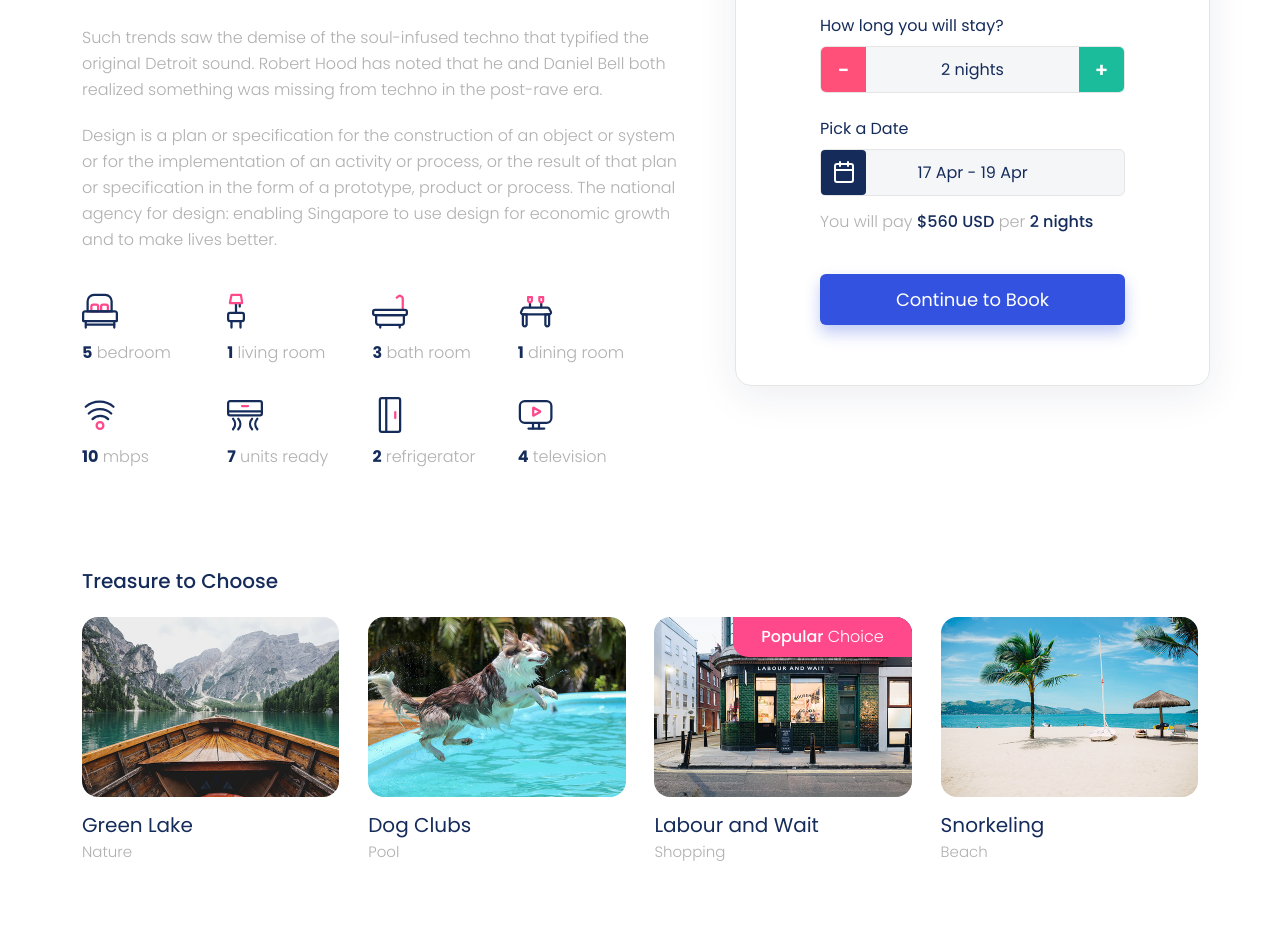
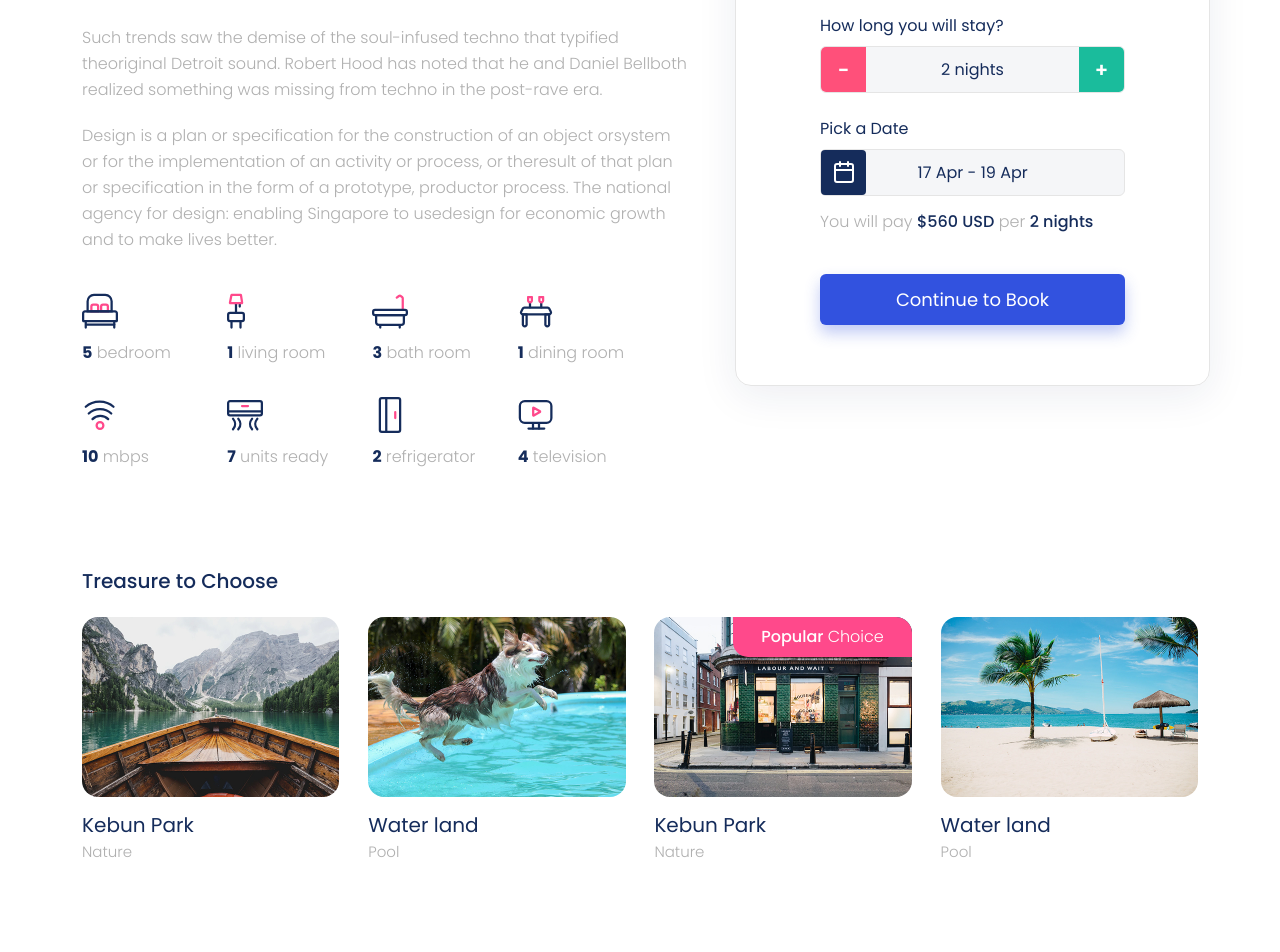
Before and after one commit to rakhaadrida/property-rental-react, a React (Vite) app: page /properties/1 in a window 1280 px wide. Shown: the part 1040-1992 px from the top of the page. Built offline with nearby package versions, Linux system fonts and the light colour scheme.

Commit message:
[feat] property details page

```diff
--- a/specs/itemDetails.json
+++ b/specs/itemDetails.json
@@ -1,74 +1,74 @@
 {
-  "_id": "asd1293uasdads1",
+  "_id": "1",
   "name": "Village Angga",
   "type": "Hotel",
   "imageUrls": [
     {
-      "_id": "asd1293uasdads1",
-      "url": "/images/img-featured-1.jpg"
+      "_id": "1",
+      "url": "/assets/images/details-page/main-image.jpg"
     },
     {
-      "_id": "asd1293uasdads1",
-      "url": "/images/img-featured-2.jpg"
+      "_id": "2",
+      "url": "/assets/images/details-page/item-image-1.jpg"
     },
     {
-      "_id": "asd1293uasdads1",
-      "url": "/images/img-featured-3.jpg"
+      "_id": "3",
+      "url": "/assets/images/details-page/item-image-2.jpg"
     }
   ],
   "country": "Indonesia",
   "city": "Bogor",
-  "price": "52",
+  "price": 280,
   "unit": "night",
   "isPopular": true,
   "hasBackyard": true,
   "description": "<p>Minimal techno is a minimalist subgenre of techno music. It ischaracterized by a stripped-down aesthetic that exploits the use ofrepetition and understated development. Minimal techno is thought tohave been originally developed in the early 1990s by Detroit-basedproducers Robert Hood and Daniel Bell.</p><p>Such trends saw the demise of the soul-infused techno that typified theoriginal Detroit sound. Robert Hood has noted that he and Daniel Bellboth realized something was missing from techno in the post-rave era.</p><p>Design is a plan or specification for the construction of an object orsystem or for the implementation of an activity or process, or theresult of that plan or specification in the form of a prototype, productor process. The national agency for design: enabling Singapore to usedesign for economic growth and to make lives better.</p>",
   "features": [
     {
-      "_id": "asd1293uasdads1",
-      "qty": "3",
+      "_id": "1",
+      "qty": "5",
       "name": "bedroom",
       "imageUrl": "/images/icon-bedroom.svg"
     },
     {
-      "_id": "asd1293uasdads1",
+      "_id": "2",
       "qty": "1",
       "name": "living room",
       "imageUrl": "/images/icon-livingroom.svg"
     },
     {
-      "_id": "asd1293uasdads1",
-      "qty": "2",
+      "_id": "3",
+      "qty": "3",
       "name": "bath room",
       "imageUrl": "/images/icon-bathroom.svg"
     },
     {
-      "_id": "asd1293uasdads1",
+      "_id": "4",
       "qty": "1",
       "name": "dining room",
       "imageUrl": "/images/icon-diningroom.svg"
     },
     {
-      "_id": "asd1293uasdads1",
+      "_id": "5",
       "qty": "10",
       "name": "mbps",
       "imageUrl": "/images/icon-wifi.svg"
     },
     {
-      "_id": "asd1293uasdads1",
-      "qty": "2",
+      "_id": "6",
+      "qty": "7",
       "name": "units ready",
       "imageUrl": "/images/icon-airconditioner.svg"
     },
     {
-      "_id": "asd1293uasdads1",
+      "_id": "7",
       "qty": "2",
       "name": "refrigerator",
       "imageUrl": "/images/icon-refrigerator.svg"
     },
     {
-      "_id": "asd1293uasdads1",
-      "qty": "1",
+      "_id": "8",
+      "qty": "4",
       "name": "television",
       "imageUrl": "/images/icon-tv.svg"
     }
@@ -78,25 +78,26 @@
       "_id": "asd1293uasdads1",
       "name": "Kebun Park",
       "type": "Nature",
-      "imageUrl": "/images/categoryItem1.png"
+      "imageUrl": "/assets/images/details-page/treasure-1.jpg"
     },
     {
       "_id": "asd1293uasdads1",
       "name": "Water land",
       "type": "Pool",
-      "imageUrl": "/images/categoryItem2.png"
+      "imageUrl": "/assets/images/details-page/treasure-2.jpg"
     },
     {
       "_id": "asd1293uasdads1",
       "name": "Kebun Park",
       "type": "Nature",
-      "imageUrl": "/images/categoryItem3.png"
+      "imageUrl": "/assets/images/details-page/treasure-3.jpg",
+      "isPopular": true
     },
     {
       "_id": "asd1293uasdads1",
       "name": "Water land",
       "type": "Pool",
-      "imageUrl": "/images/categoryItem4.png"
+      "imageUrl": "/assets/images/details-page/treasure-4.jpg"
     }
   ],
   "categories": [
@@ -140,12 +141,12 @@
     }
   ],
   "testimonial": {
-    "_id": "asd1293uasdads1",
-    "imageUrl": "/images/testimonial-detailspage.jpg",
+    "_id": "1",
+    "imageUrl": "/assets/images/details-page/testimonial.jpg",
     "name": "Happy Family",
-    "rate": 4.25,
-    "content": "What a great trip with my family and I should try again and again next time soon...",
-    "familyName": "Angga",
-    "familyOccupation": "UI Designer"
+    "rate": 5,
+    "content": "As a wife I can pick a great trip with my own lovely family ... thank you!",
+    "familyName": "Anggi",
+    "familyOccupation": "Product Designer"
   }
 }
--- a/src/pages/PropertyDetail.tsx
+++ b/src/pages/PropertyDetail.tsx
@@ -4,67 +4,7 @@ import Activities from "../sections/detail/Activities";
 import DetailTestimonial from "../sections/detail/DetailTestimonial";
 import Navbar from "../components/navbar/Navbar";
 import Footer from "../components/footer/Footer";
-
-const property = {
-  name: "Village Angga",
-  city: "Bogor",
-  country: "Indonesia",
-  price: 280,
-  unit: "night",
-  images: [
-    "/assets/images/details-page/main-image.jpg",
-    "/assets/images/details-page/item-image-1.jpg",
-    "/assets/images/details-page/item-image-2.jpg",
-  ],
-  description:
-    "<p>Minimal techno is a minimalist subgenre of techno music. It is characterized by a stripped-down aesthetic that exploits the use of repetition and understated development. Minimal techno is thought to have been originally developed in the early 1990s by Detroit-based producers Robert Hood and Daniel Bell.</p><p>Such trends saw the demise of the soul-infused techno that typified the original Detroit sound. Robert Hood has noted that he and Daniel Bell both realized something was missing from techno in the post-rave era.</p><p>Design is a plan or specification for the construction of an object or system or for the implementation of an activity or process, or the result of that plan or specification in the form of a prototype, product or process. The national agency for design: enabling Singapore to use design for economic growth and to make lives better.</p>",
-  features: [
-    { _id: "1", qty: "5", name: "bedroom", imageUrl: "" },
-    { _id: "2", qty: "1", name: "living room", imageUrl: "" },
-    { _id: "3", qty: "3", name: "bath room", imageUrl: "" },
-    { _id: "4", qty: "1", name: "dining room", imageUrl: "" },
-    { _id: "5", qty: "10", name: "mbps", imageUrl: "" },
-    { _id: "6", qty: "7", name: "units ready", imageUrl: "" },
-    { _id: "7", qty: "2", name: "refrigerator", imageUrl: "" },
-    { _id: "8", qty: "4", name: "television", imageUrl: "" },
-  ],
-  activities: [
-    {
-      _id: "1",
-      name: "Green Lake",
-      type: "Nature",
-      imageUrl: "/assets/images/details-page/treasure-1.jpg",
-    },
-    {
-      _id: "2",
-      name: "Dog Clubs",
-      type: "Pool",
-      imageUrl: "/assets/images/details-page/treasure-2.jpg",
-    },
-    {
-      _id: "3",
-      name: "Labour and Wait",
-      type: "Shopping",
-      imageUrl: "/assets/images/details-page/treasure-3.jpg",
-      isPopular: true,
-    },
-    {
-      _id: "4",
-      name: "Snorkeling",
-      type: "Beach",
-      imageUrl: "/assets/images/details-page/treasure-4.jpg",
-    },
-  ],
-  testimonial: {
-    imageUrl: "/assets/images/details-page/testimonial.jpg",
-    name: "Happy Family",
-    rate: 5,
-    content:
-      "As a wife I can pick a great trip with my own lovely family ... thank you!",
-    familyName: "Anggi",
-    familyOccupation: "Product Designer",
-  },
-};
+import PropertyDetailSpecs from "../../specs/itemDetails.json";
 
 const PropertyDetail = () => {
   return (
@@ -72,19 +12,19 @@ const PropertyDetail = () => {
       <Navbar />
       <main>
         <DetailHeader
-          name={property.name}
-          city={property.city}
-          country={property.country}
-          images={property.images}
+          name={PropertyDetailSpecs.name}
+          city={PropertyDetailSpecs.city}
+          country={PropertyDetailSpecs.country}
+          images={PropertyDetailSpecs.imageUrls.map((img) => img.url)}
         />
         <AboutBooking
-          description={property.description}
-          features={property.features}
-          price={property.price}
-          unit={property.unit}
+          description={PropertyDetailSpecs.description}
+          features={PropertyDetailSpecs.features}
+          price={PropertyDetailSpecs.price}
+          unit={PropertyDetailSpecs.unit}
         />
-        <Activities data={property.activities} />
-        <DetailTestimonial data={property.testimonial} />
+        <Activities data={PropertyDetailSpecs.activities} />
+        <DetailTestimonial data={PropertyDetailSpecs.testimonial} />
       </main>
       <Footer />
     </div>
--- a/src/sections/detail/AboutBooking.tsx
+++ b/src/sections/detail/AboutBooking.tsx
@@ -37,14 +37,40 @@ const AboutBooking = ({
 }: AboutBookingProps) => {
   const [nights, setNights] = useState(2);
   const [showDatePicker, setShowDatePicker] = useState(false);
-  const [selectedRange, setSelectedRange] = useState<DateRange>({
-    from: new Date(),
-    to: addDays(new Date(), 2),
+  const [selectedRange, setSelectedRange] = useState<DateRange>(() => {
+    const today = new Date();
+    return {
+      from: today,
+      to: addDays(today, 2),
+    };
   });
   const total = price * nights;
 
-  const decrease = () => setNights((n) => Math.max(1, n - 1));
-  const increase = () => setNights((n) => Math.min(30, n + 1));
+  const updateRangeFromNights = (newNights: number) => {
+    setSelectedRange((currentRange) => {
+      const fromDate = currentRange.from ?? new Date();
+      return {
+        from: fromDate,
+        to: addDays(fromDate, newNights),
+      };
+    });
+  };
+
+  const decrease = () => {
+    setNights((n) => {
+      const next = Math.max(1, n - 1);
+      updateRangeFromNights(next);
+      return next;
+    });
+  };
+
+  const increase = () => {
+    setNights((n) => {
+      const next = Math.min(30, n + 1);
+      updateRangeFromNights(next);
+      return next;
+    });
+  };
 
   const handleDateSelect = (range: DateRange | undefined) => {
     if (range) {
```
